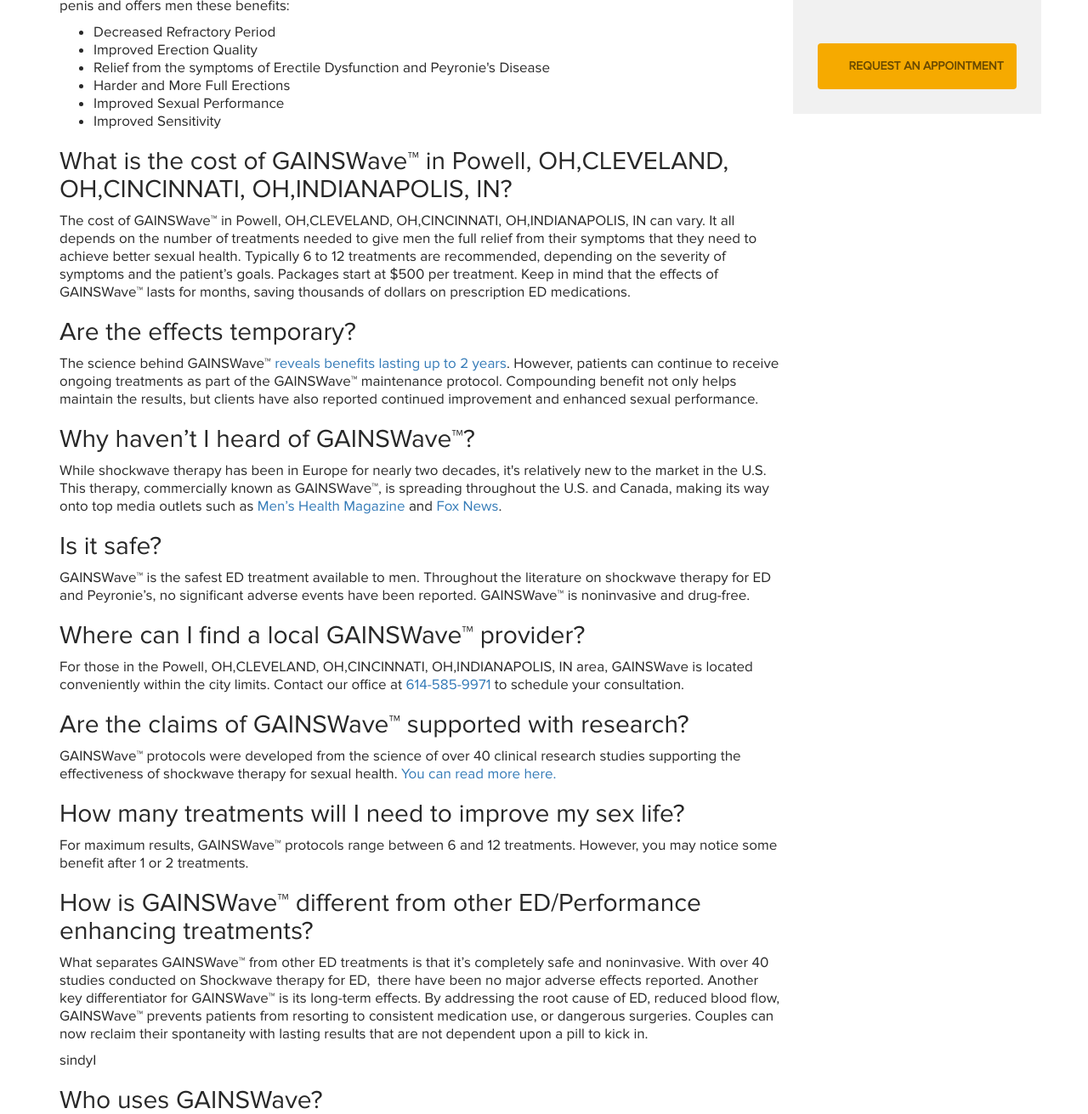
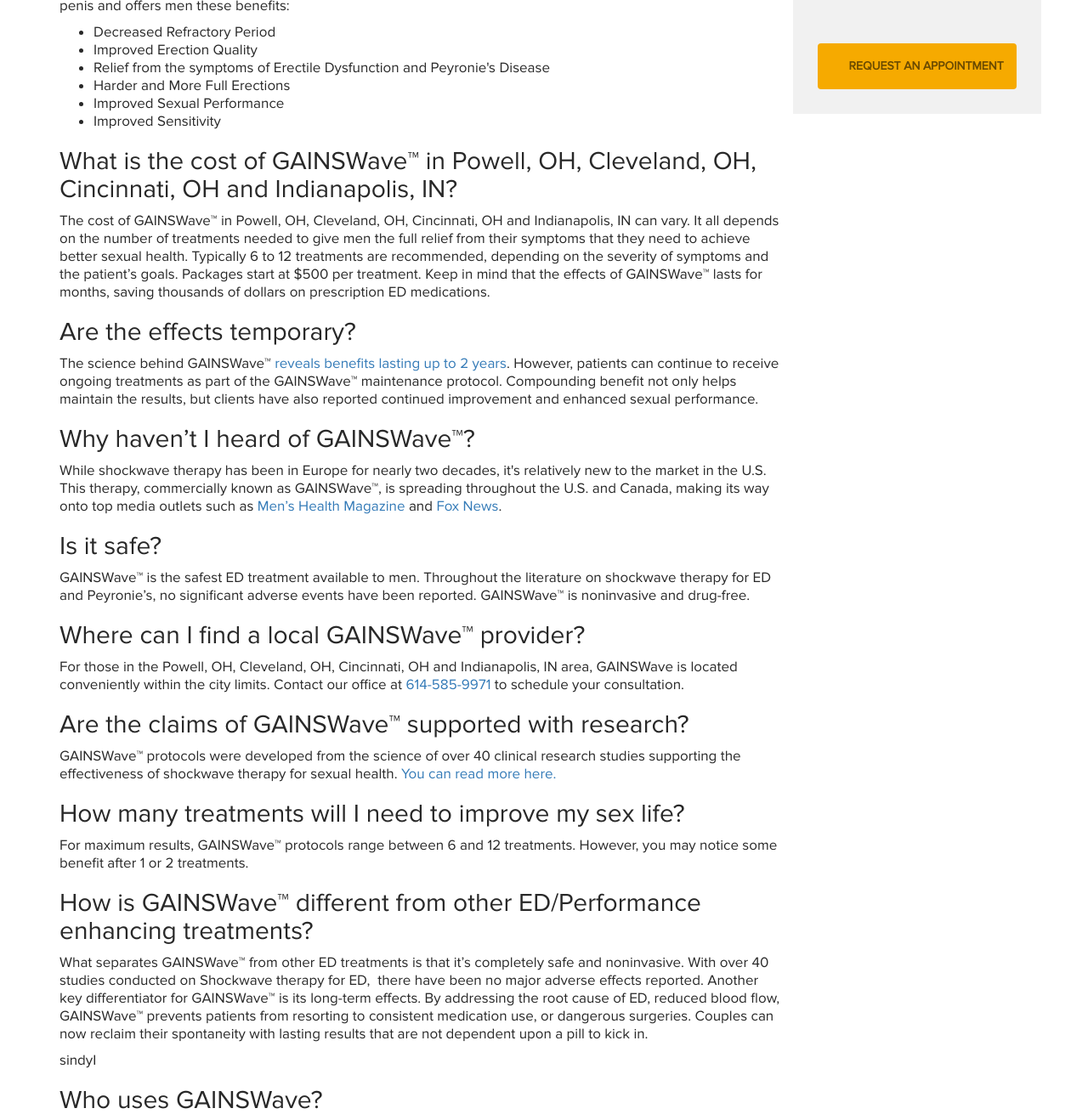
Before and after one commit to aaghealth/gainswavecolumbus.com, a Jekyll site: the page built from faqs.html, in a window 1280 px wide and 1400 px high, scrolled down 668 px, cut to the strip 89-1400 px from the top of the window. Shown: the whole strip at 85% size. Built offline with Jekyll 4.4.1, drawn with Linux system fonts in a browser that asks for light colours; nearby versions of some CDN libraries; some of the changed text lies outside the part shown.

Commit message:
Update _config.yml

```diff
--- a/_config.yml
+++ b/_config.yml
@@ -22,7 +22,7 @@
 twitter_url: "https://twitter.com/gainswave"
 youtube_url: "https://www.youtube.com/channel/UCWWUCBBqt1nca2TCRIEUNqw"
 
-keyword_location: "Powell, OH,CLEVELAND, OH,CINCINNATI, OH,INDIANAPOLIS, IN"
+keyword_location: "Powell, OH, Cleveland, OH, Cincinnati, OH and Indianapolis, IN"
 title: "GAINSWave Columbus - Columbus Wellness Medicine, LLCs"
 site_description: "Columbus Wellness Medicine, LLCs is located at 3807 Attucks Drive, Powell, OH. Request your GAINSWave™ appointment today."
 
```
